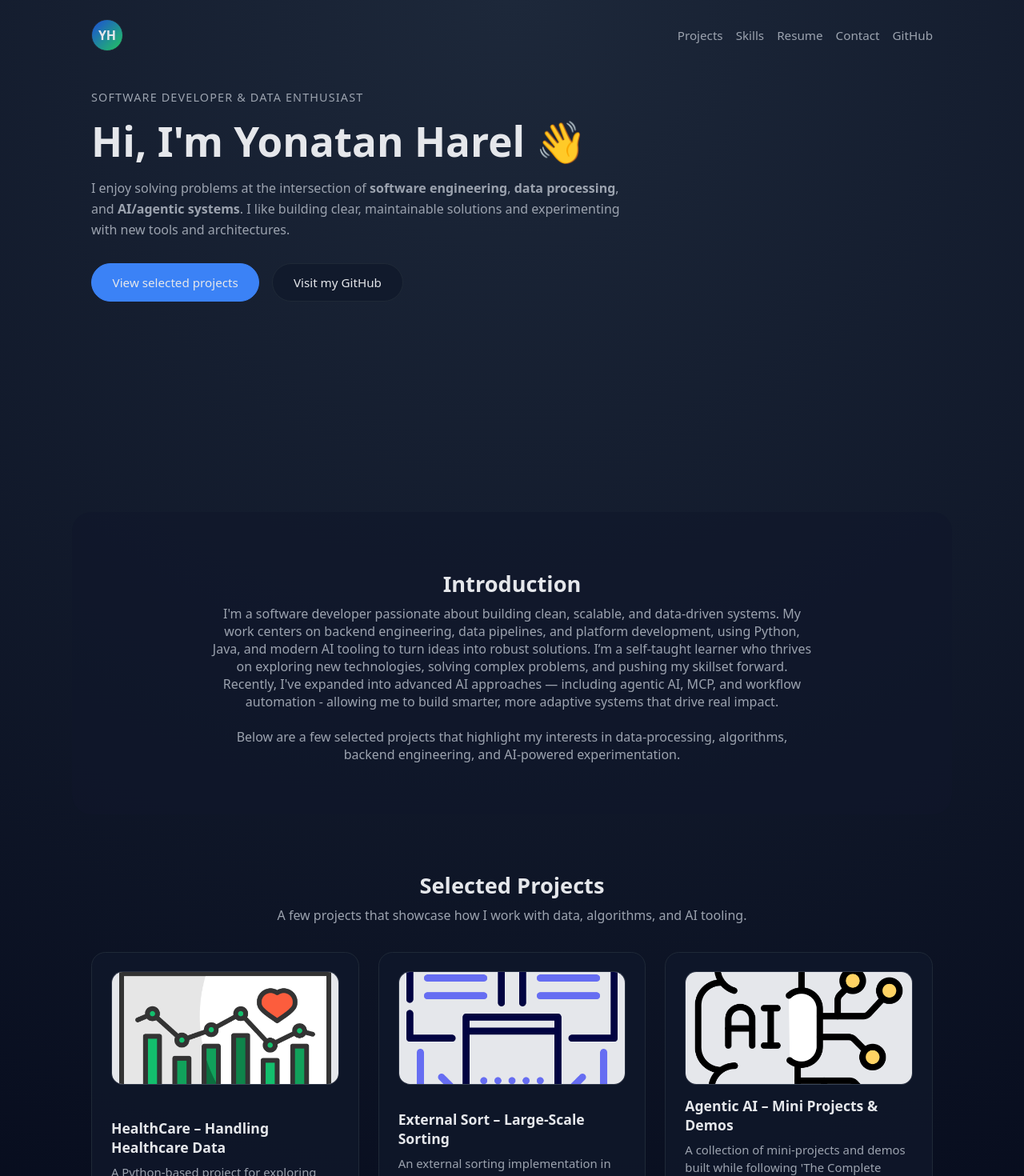
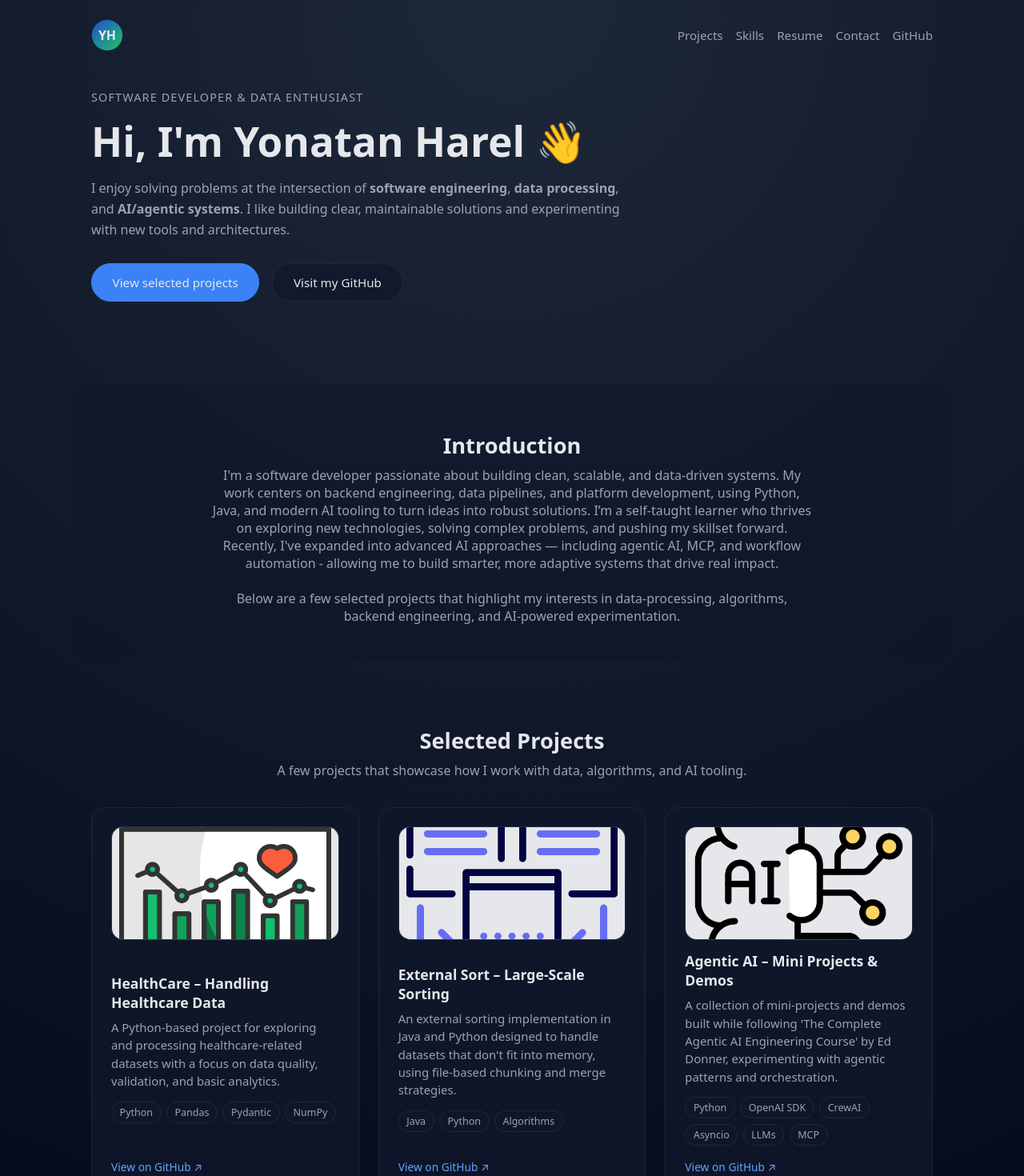
Before and after one commit to YonatanHarel/yonatanharel.github.io, a React (Vite) app: page / in a window 1280 px wide. Shown: the top 1470 px of the page at 80% size. Built offline with nearby package versions, Linux system fonts and the light colour scheme.

Commit message:
fixed spaces

```diff
--- a/src/styles.css
+++ b/src/styles.css
@@ -31,8 +31,8 @@ body {
 /* Navbar & hero */
 
 .hero {
-  min-height: 80vh;
-  padding: 1.5rem 1.5rem 4rem;
+  min-height: 60vh;
+  padding: 1.5rem 1.5rem 2rem;
   max-width: 1100px;
   margin: 0 auto;
 }
@@ -144,7 +144,11 @@ body {
 .section {
   max-width: 1100px;
   margin: 0 auto;
-  padding: 3rem 1.5rem 4rem;
+  padding: 2.2rem 1.5rem 2.8rem;
+}
+
+.section + .section {
+  margin-top: 1.5rem;
 }
 
 .section-alt {
```
